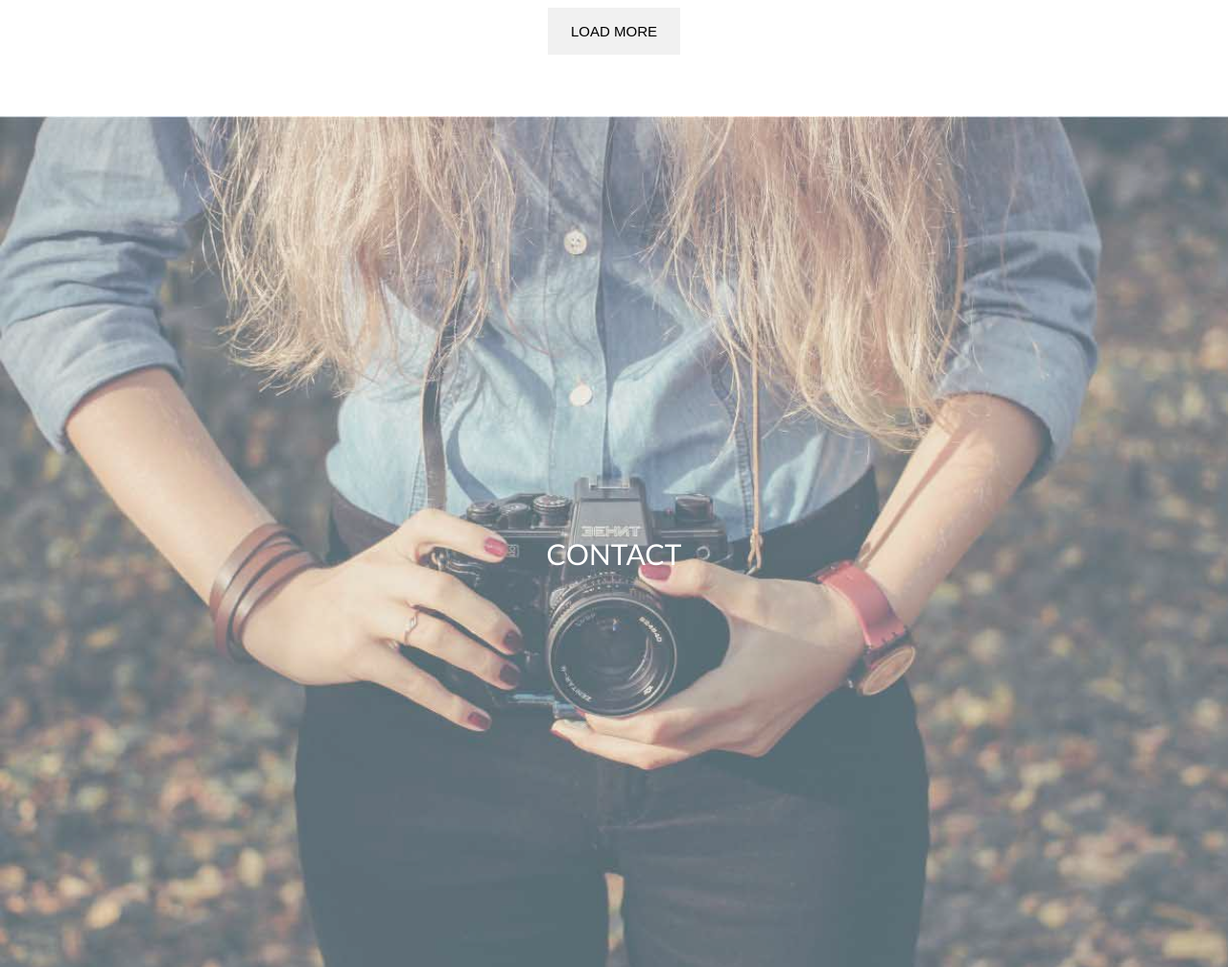
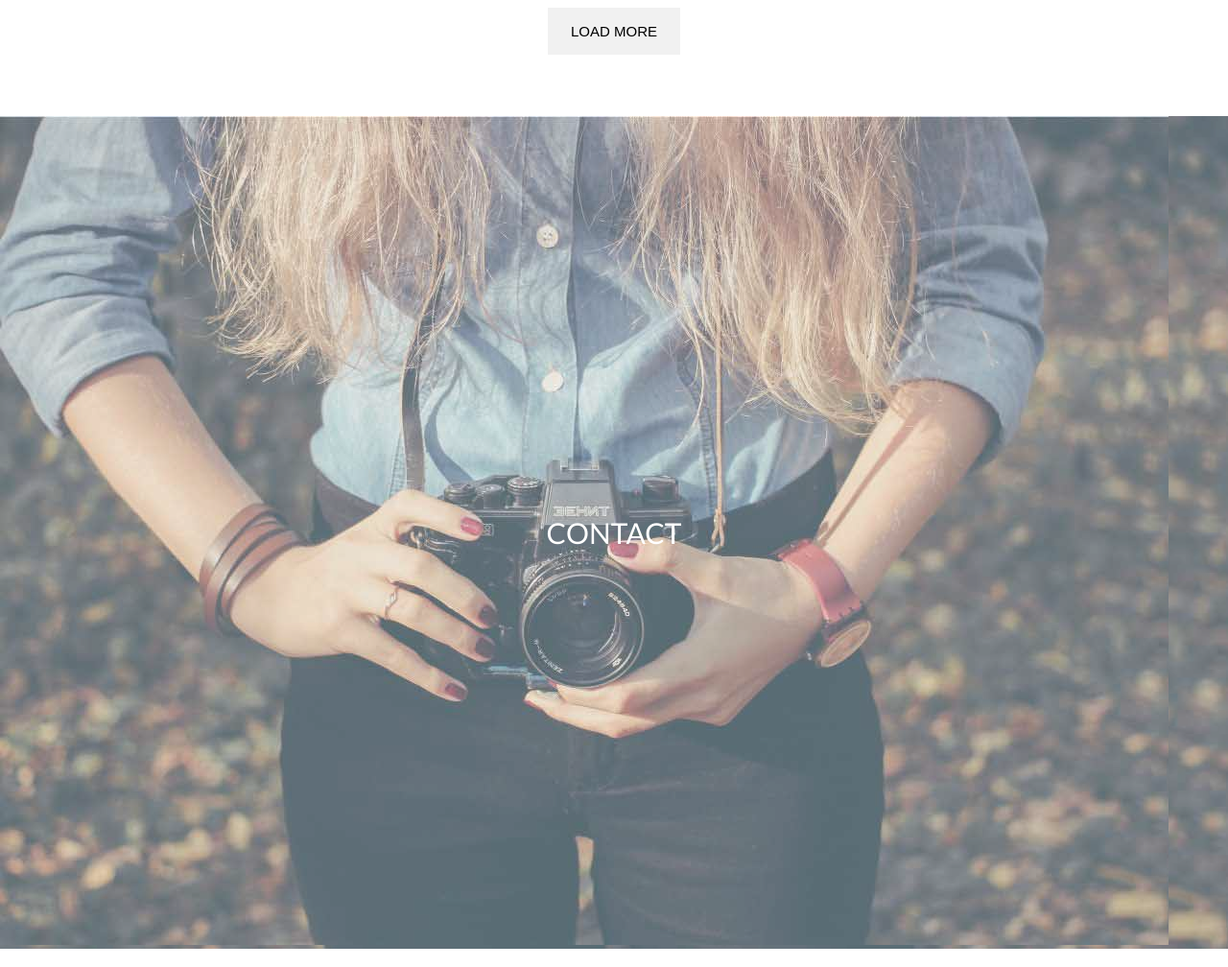
Before and after one commit to nguyenthang2469/mywebsite, a plain HTML site: page index.html in a window 1280 px wide. Shown: the part 2280-3288 px from the top of the page at 96% size. Drawn offline with Linux system fonts and the light colour scheme.

Commit message:
thay doi file style.css

```diff
--- a/assets/css/style.css
+++ b/assets/css/style.css
@@ -267,9 +267,11 @@
     position: relative;
 }
 
-.content-img img {
+.content-img {
     width: 100%;
+    background: url("../img/contact.jpg") no-repeat center/ cover;
     opacity: 0.7;
+    min-height: 400px;
 }
 
 .content-img p {
```
